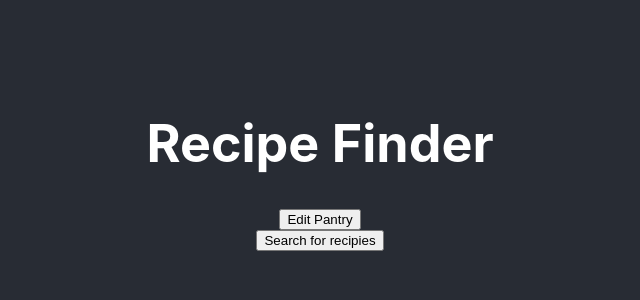
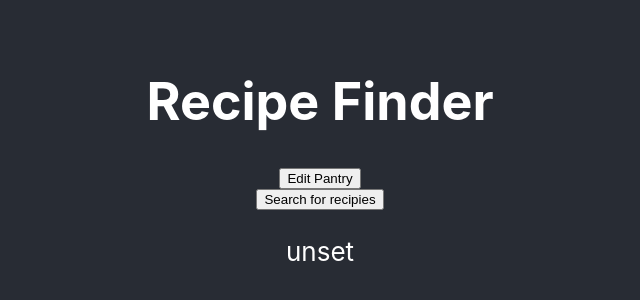
Before and after one commit to AshlandWest/recipie_finder, a React (Create React App) app: page / in a window 1280 px wide. Shown: the part 236-536 px from the top of the page, without its empty margins (320-960 px from the left). Built offline with nearby package versions, Linux system fonts and the light colour scheme; no server answers.

Commit message:
Move env to keep React happy

```diff
--- a/src/App.js
+++ b/src/App.js
@@ -1,5 +1,6 @@
 import logo from "./logo.svg";
 import "./App.css";
+import { API_KEY } from "../env";
 
 function App() {
   return (
@@ -8,6 +9,7 @@ function App() {
         <h1>Recipe Finder</h1>
         <button id="edit-pantry">Edit Pantry</button>
         <button id="search-for-recipies">Search for recipies</button>
+        <p>{API_KEY}</p>
       </header>
     </div>
   );
```
Also changed, not shown: 1 other file (tests, documents, lock files or other folders).
